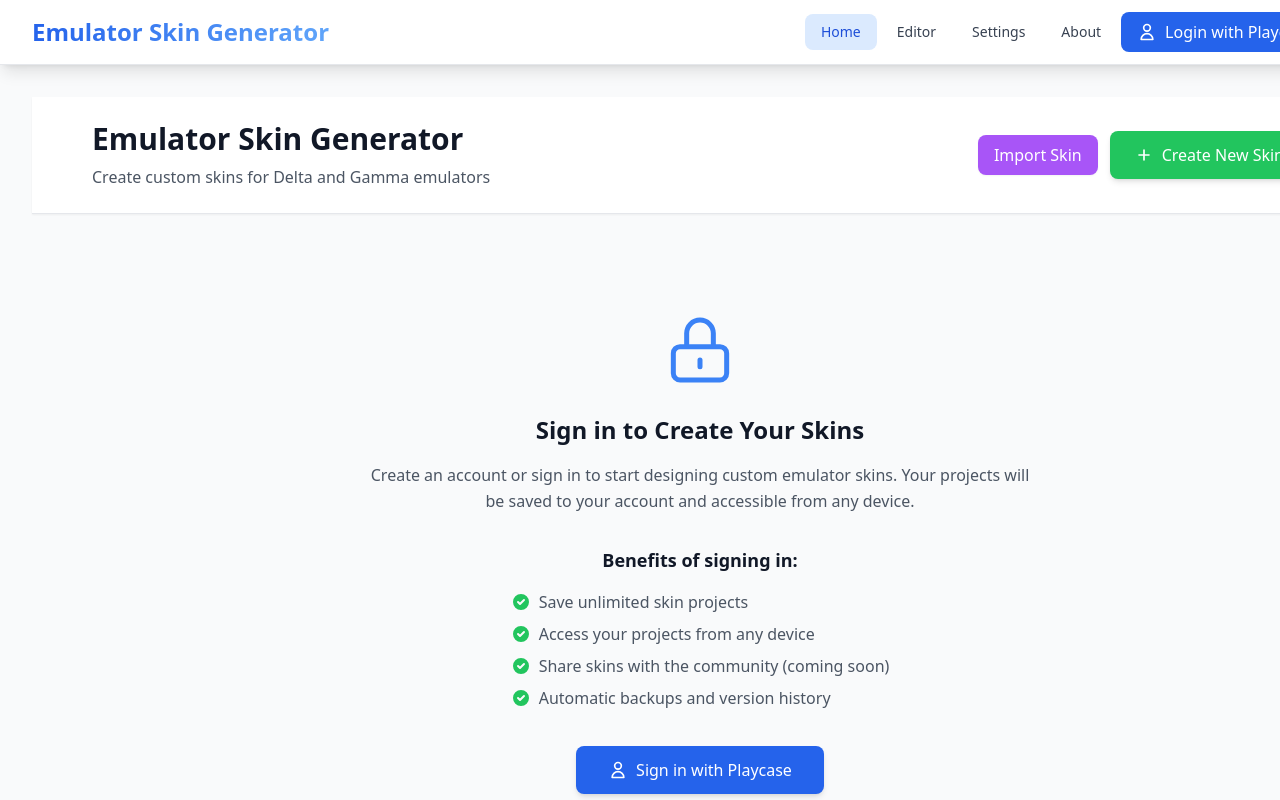
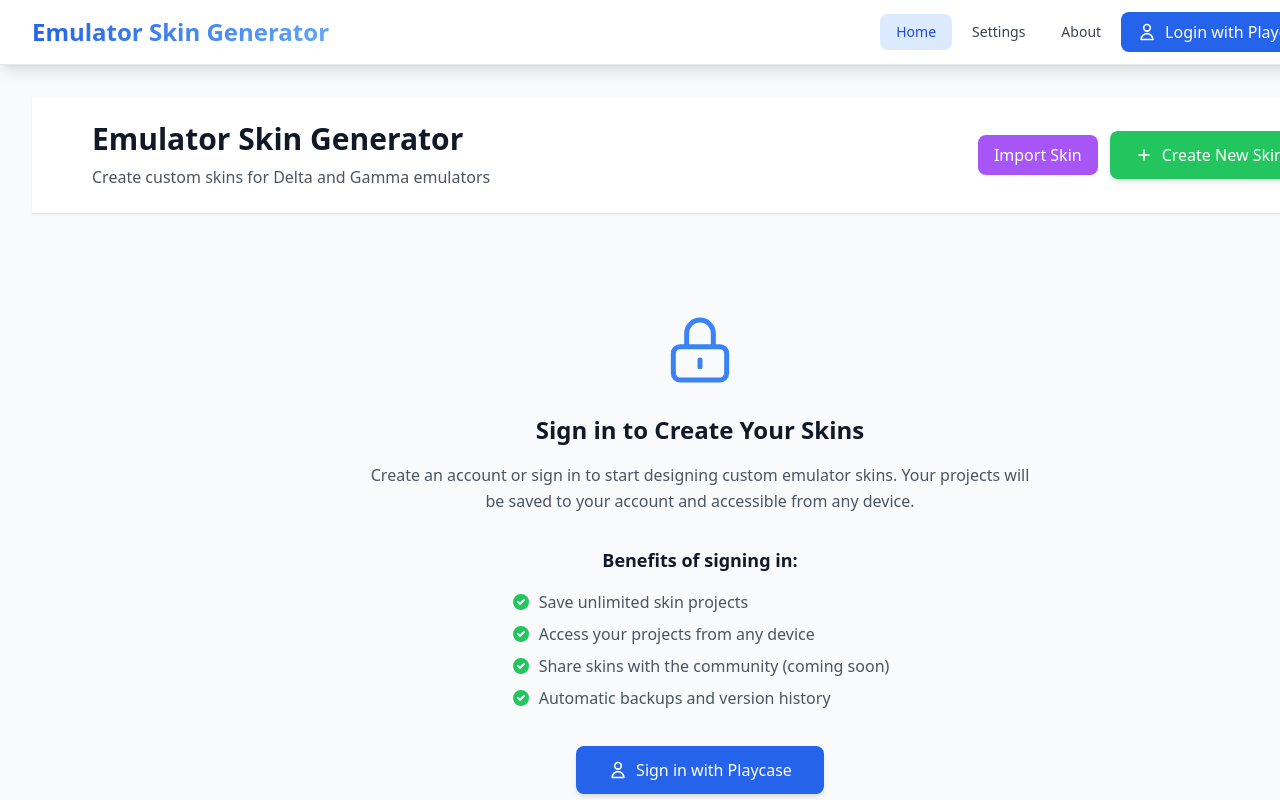
Before and after one commit to shelbyklein/emuskin-editor, a React (Vite) app: page / in a window 1280 px wide. Shown: the top 800 px of the page. Built offline with nearby package versions, Linux system fonts and the light colour scheme.

Commit message:
ui: Remove Editor menu item from header navigation
- Users now access editor only through Home page workflow
- Editor route still exists for programmatic navigation
- Removes redundant navigation path to improve UX
- Users must either create new skin or open existing project

```diff
--- a/src/components/Layout.tsx
+++ b/src/components/Layout.tsx
@@ -36,18 +36,6 @@ const Layout: React.FC = () => {
                 aria-label="Navigate to Home page"
               >
                 Home
-              </Link>
-              <Link
-                id="nav-editor-desktop"
-                to="/editor"
-                className={`px-4 py-2 rounded-lg text-sm font-medium transition-all duration-200 ${
-                  isActive('/editor')
-                    ? 'bg-primary-100 dark:bg-primary-900/30 text-primary-700 dark:text-primary-300'
-                    : 'text-gray-700 dark:text-gray-300 hover:bg-gray-100 dark:hover:bg-gray-800'
-                }`}
-                aria-label="Navigate to Editor page"
-              >
-                Editor
               </Link>
               <Link
                 id="nav-settings-desktop"
@@ -149,19 +137,6 @@ const Layout: React.FC = () => {
                 Home
               </Link>
               <Link
-                id="nav-editor-mobile"
-                to="/editor"
-                onClick={() => setIsMobileMenuOpen(false)}
-                className={`block px-3 py-2 rounded-lg text-base font-medium transition-all duration-200 ${
-                  isActive('/editor')
-                    ? 'bg-primary-100 dark:bg-primary-900/30 text-primary-700 dark:text-primary-300'
-                    : 'text-gray-700 dark:text-gray-300 hover:bg-gray-100 dark:hover:bg-gray-800'
-                }`}
-                aria-label="Navigate to Editor page"
-              >
-                Editor
-              </Link>
-              <Link
                 id="nav-settings-mobile"
                 to="/settings"
                 onClick={() => setIsMobileMenuOpen(false)}
```
